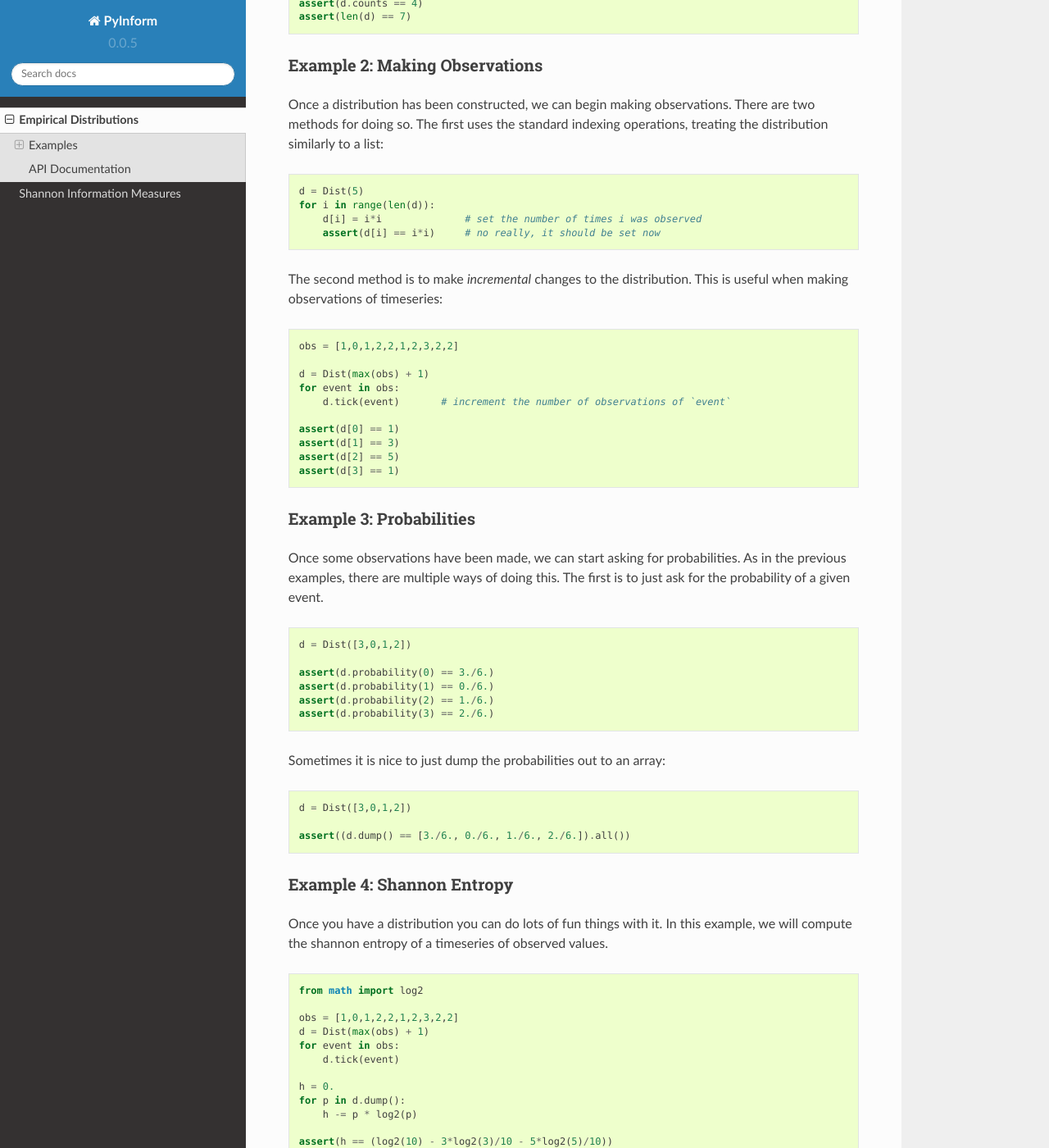
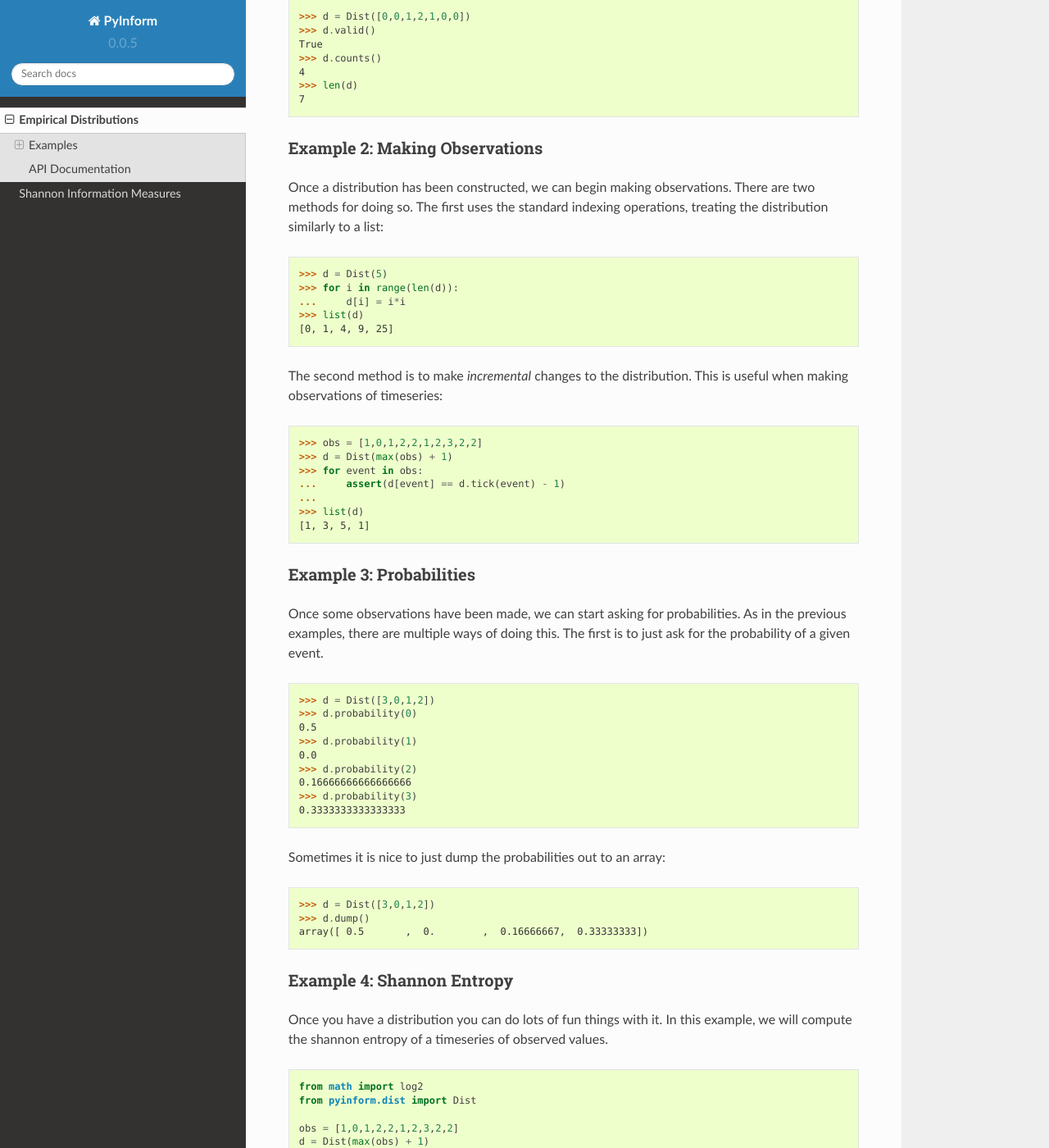
Before and after one commit to ELIFE-ASU/PyInform, a Sphinx documentation site: the page built from docs/source/dist.rst, in a window 1280 px wide and 1400 px high, scrolled down 651 px. Shown: the whole window at 82% size. Built offline with Sphinx 7.4.7 and the Read the Docs theme 2.0.0, drawn with Linux system fonts in a browser that asks for light colours; formulas are drawn with MathJax 3; some of the changed text lies outside the part shown.

Commit message:
Update code samples to use REPL format

```diff
--- a/docs/source/dist.rst
+++ b/docs/source/dist.rst
@@ -15,18 +15,24 @@ You can construct a distribution with a specified number of unique observables.
 This construction method results in an *invalid* distribution as no
 observations have been made thus far. ::
 
-    d = Dist(5)
-    assert(not d.valid())
-    assert(d.counts() == 0)
-    assert(len(d) == 5)
+    >>> d = Dist(5)
+    >>> d.valid()
+    False
+    >>> d.counts()
+    0
+    >>> len(d)
+    5
 
 Alternatively you can construct a distribution given a list (or NumPy array)
 of observation counts: ::
 
-    d = Dist([0,0,1,2,1,0,0])
-    assert(d.valid())
-    assert(d.counts == 4)
-    assert(len(d) == 7)
+    >>> d = Dist([0,0,1,2,1,0,0])
+    >>> d.valid()
+    True
+    >>> d.counts()
+    4
+    >>> len(d)
+    7
 
 Example 2: Making Observations
 ^^^^^^^^^^^^^^^^^^^^^^^^^^^^^^
@@ -35,24 +41,22 @@ Once a distribution has been constructed, we can begin making observations.
 There are two methods for doing so. The first uses the standard indexing
 operations, treating the distribution similarly to a list: ::
 
-    d = Dist(5)
-    for i in range(len(d)):
-        d[i] = i*i              # set the number of times i was observed
-        assert(d[i] == i*i)     # no really, it should be set now
+    >>> d = Dist(5)
+    >>> for i in range(len(d)):
+    ...     d[i] = i*i
+    >>> list(d)
+    [0, 1, 4, 9, 25]
 
 The second method is to make *incremental* changes to the distribution. This
 is useful when making observations of timeseries: ::
 
-    obs = [1,0,1,2,2,1,2,3,2,2]
-
-    d = Dist(max(obs) + 1)
-    for event in obs:
-        d.tick(event)       # increment the number of observations of `event`
-
-    assert(d[0] == 1)
-    assert(d[1] == 3)
-    assert(d[2] == 5)
-    assert(d[3] == 1)
+    >>> obs = [1,0,1,2,2,1,2,3,2,2]
+    >>> d = Dist(max(obs) + 1)
+    >>> for event in obs:
+    ...     assert(d[event] == d.tick(event) - 1)
+    ...
+    >>> list(d)
+    [1, 3, 5, 1]
 
 Example 3: Probabilities
 ^^^^^^^^^^^^^^^^^^^^^^^^
@@ -61,18 +65,21 @@ Once some observations have been made, we can start asking for probabilities.
 As in the previous examples, there are multiple ways of doing this. The first
 is to just ask for the probability of a given event. ::
 
-    d = Dist([3,0,1,2])
-
-    assert(d.probability(0) == 3./6.)
-    assert(d.probability(1) == 0./6.)
-    assert(d.probability(2) == 1./6.)
-    assert(d.probability(3) == 2./6.)
+    >>> d = Dist([3,0,1,2])
+    >>> d.probability(0)
+    0.5
+    >>> d.probability(1)
+    0.0
+    >>> d.probability(2)
+    0.16666666666666666
+    >>> d.probability(3)
+    0.3333333333333333
 
 Sometimes it is nice to just dump the probabilities out to an array: ::
 
-    d = Dist([3,0,1,2])
-
-    assert((d.dump() == [3./6., 0./6., 1./6., 2./6.]).all())
+    >>> d = Dist([3,0,1,2])
+    >>> d.dump()
+    array([ 0.5       ,  0.        ,  0.16666667,  0.33333333])
 
 Example 4: Shannon Entropy
 ^^^^^^^^^^^^^^^^^^^^^^^^^^
@@ -82,6 +89,7 @@ this example, we will compute the shannon entropy of a timeseries of
 observed values. ::
 
     from math import log2
+    from pyinform.dist import Dist
 
     obs = [1,0,1,2,2,1,2,3,2,2]
     d = Dist(max(obs) + 1)
@@ -92,11 +100,12 @@ observed values. ::
     for p in d.dump():
         h -= p * log2(p)
 
-    assert(h == (log2(10) - 3*log2(3)/10 - 5*log2(5)/10))
+    print(h) # 1.68547529723
 
 Of course **PyInform** provides a function for this:
 :py:func:`pyinform.shannon.entropy`. ::
 
+    from pyinform.dist import Dist
     from pyinform.shannon import entropy
 
     obs = [1,0,1,2,2,1,2,3,2,2]
@@ -104,8 +113,7 @@ Of course **PyInform** provides a function for this:
     for event in obs:
         d.tick(event)
 
-    h = entropy(dist)
-    assert(h == (log2(10) - 3*log2(3)/10 - 5*log2(5)/10))
+    print(entropy(dist)) # 1.6854752972273344
 
 
 API Documentation
```
Also changed, not shown: 1 other file.
